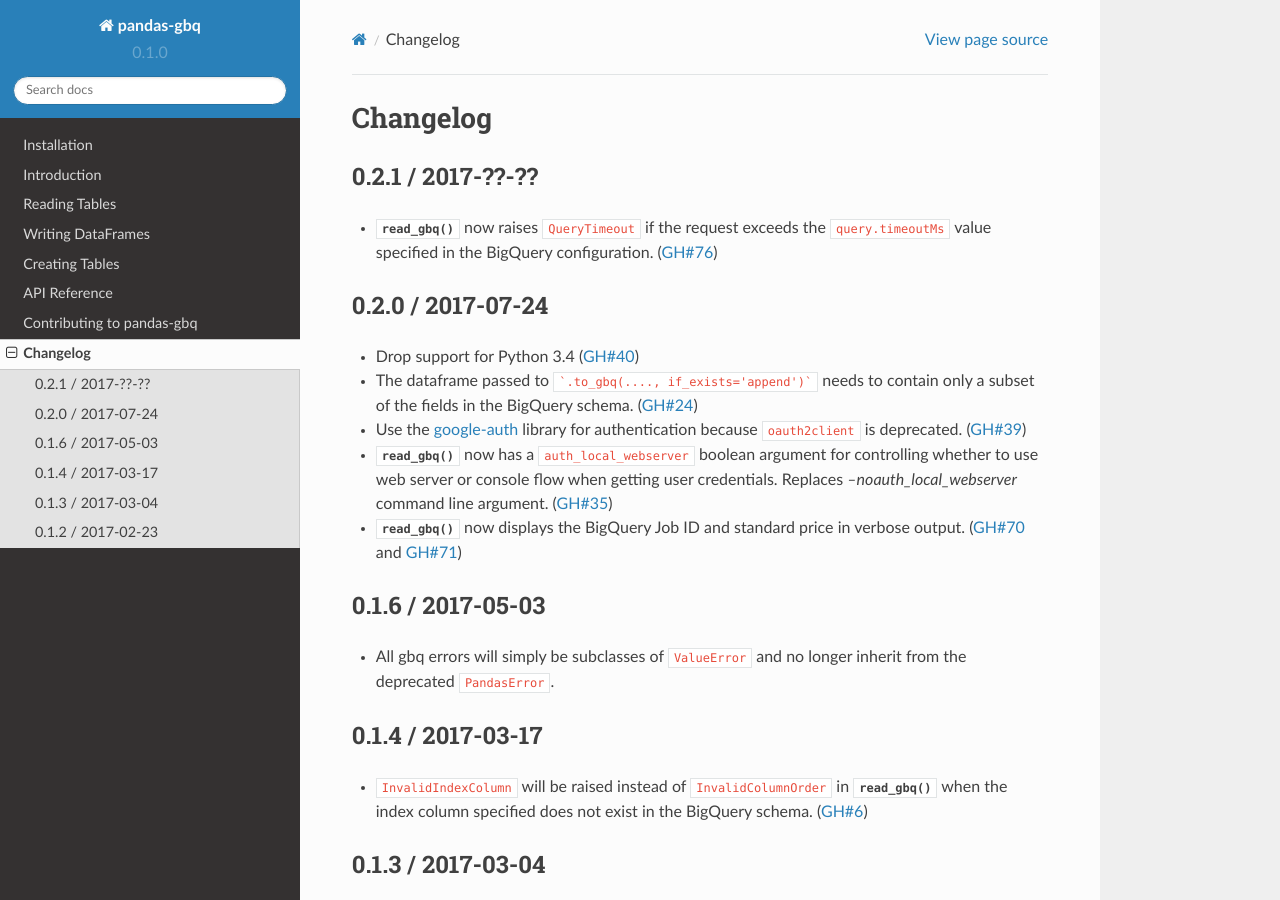
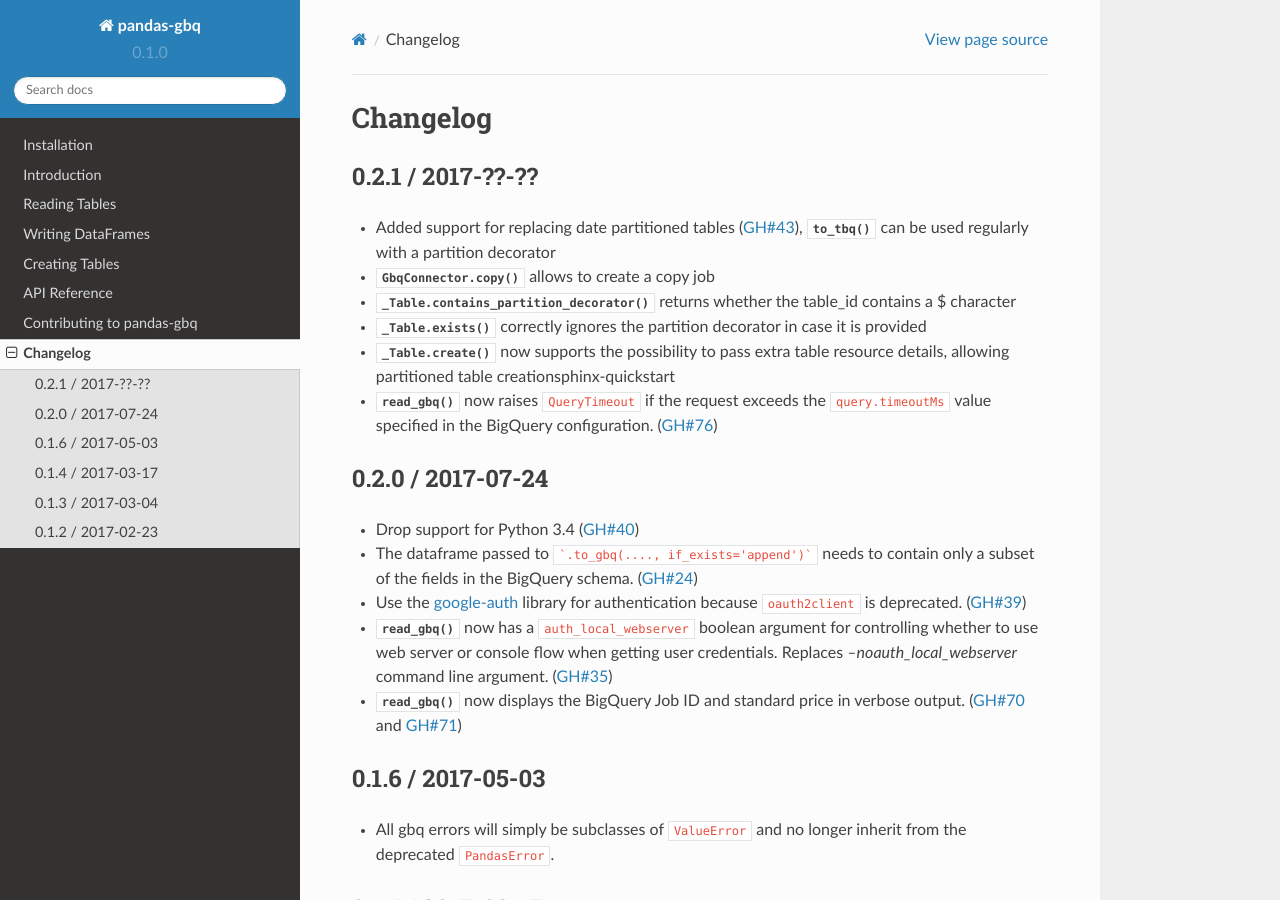
Before and after one commit to googleapis/python-bigquery-pandas, a Sphinx documentation site: the page built from docs/source/changelog.rst, in a window 1280 px wide and 900 px high. Built offline with Sphinx 7.4.7 and the Read the Docs theme 2.0.0, drawn with Linux system fonts in a browser that asks for light colours.

Commit message:
DOC: Updated change log information (#43)

```diff
--- a/docs/source/changelog.rst
+++ b/docs/source/changelog.rst
@@ -4,6 +4,11 @@
 0.2.1 / 2017-??-??
 ------------------
 
+- Added support for replacing date partitioned tables (:issue:`43`), :func:`to_tbq` can be used regularly with a partition decorator
+- :func:`GbqConnector.copy` allows to create a copy job
+- :func:`_Table.contains_partition_decorator` returns whether the table_id contains a $ character
+- :func:`_Table.exists` correctly ignores the partition decorator in case it is provided
+- :func:`_Table.create` now supports the possibility to pass extra table resource details, allowing partitioned table creationsphinx-quickstart
 - :func:`read_gbq` now raises ``QueryTimeout`` if the request exceeds the ``query.timeoutMs`` value specified in the BigQuery configuration. (:issue:`76`)
 
 0.2.0 / 2017-07-24
```
